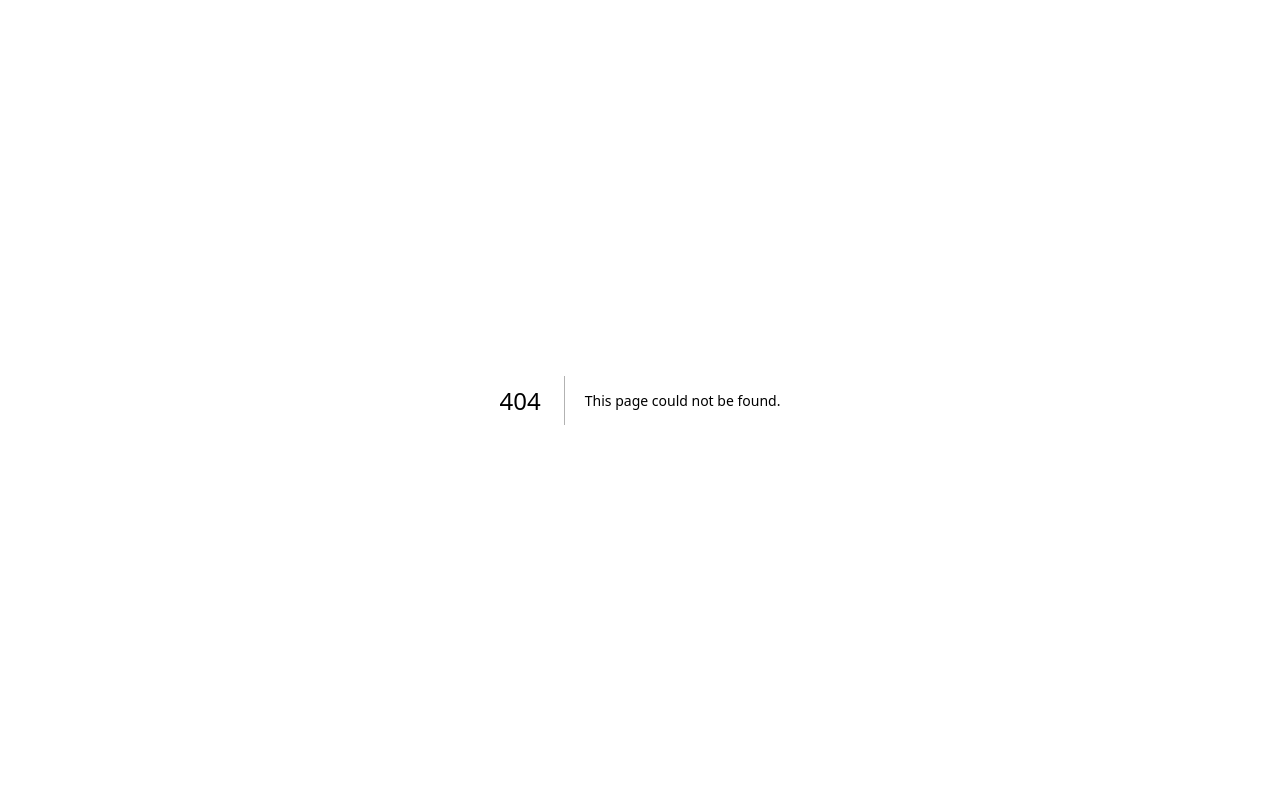
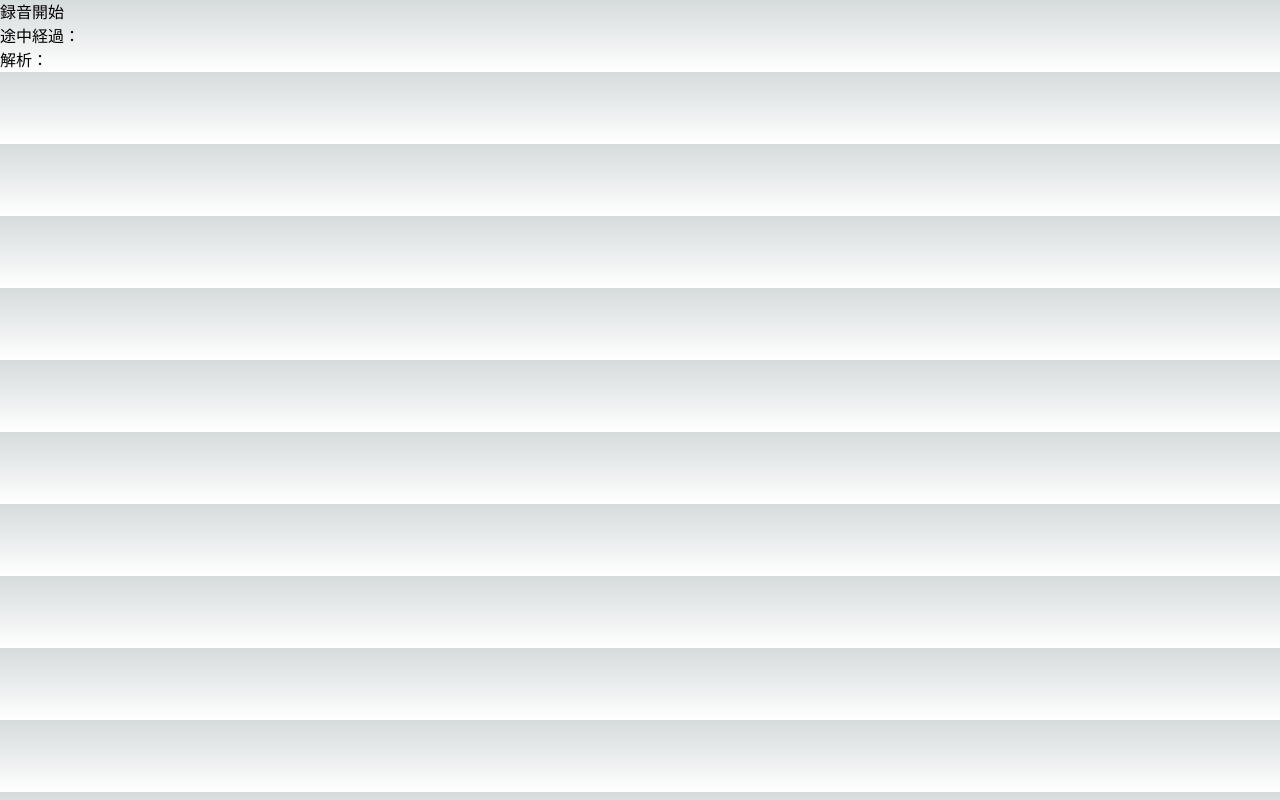
Before and after one commit to N-Hiro0123/LifePlanApp, a Next.js app in the folder frontend/: page /roadmap/1/1/chat in a window 1280 px wide. Before the commit this address had no page. Built offline with nearby package versions, Linux system fonts and the light colour scheme.

Commit message:
ChatPostsへの投稿まで、フロントエンドから確認

```diff
--- /dev/null
+++ b/frontend/src/app/roadmap/[user_id]/[parent_id]/chat/createChatPost.js
@@ -0,0 +1,19 @@
+const createChatPost = async (values) => {
+  //   const creating_customer_name = formData.get("customer_name");
+  //   const creating_customer_id = formData.get("customer_id");
+  //   const creating_age = formData.get("age");
+  //   const creating_gender = formData.get("gender");
+  console.log(values);
+  const body_msg = JSON.stringify(values);
+
+  const res = await fetch(process.env.NEXT_PUBLIC_API_ENDPOINT + `/chatposts`, {
+    method: "POST",
+    headers: { "Content-Type": "application/json" },
+    body: body_msg,
+  });
+  if (!res.ok) {
+    throw new Error("Failed to create chatposts");
+  }
+};
+
+export default createChatPost;
--- /dev/null
+++ b/frontend/src/app/roadmap/[user_id]/[parent_id]/chat/getServerTime.js
@@ -0,0 +1,12 @@
+export default async function fetchChatPosts() {
+  const res = await fetch(process.env.NEXT_PUBLIC_API_ENDPOINT + "/chatposts", {
+    cache: "no-cache",
+  });
+  if (!res.ok) {
+    throw new Error("Failed to fetch chatposts");
+  }
+  // resを呼び出せるのは一度まで。awaitを使わないとPromiseオブジェクトが格納されてしまう
+  const data = await res.json();
+
+  return data["created_at"];
+}
--- /dev/null
+++ b/frontend/src/app/roadmap/[user_id]/[parent_id]/chat/page.tsx
@@ -0,0 +1,109 @@
+"use client";
+
+import { useState, useEffect } from "react";
+import { useParams, useRouter } from "next/navigation";
+
+import getServerTime from "./getServerTime";
+import createChatPost from "./createChatPost";
+
+export default function Chat() {
+  const router = useRouter();
+  const params = useParams();
+  console.log(params.user_id, params.parent_id);
+  const [start_time, setStart_time] = useState<string>("");
+  const [end_time, setEnd_time] = useState<string>("");
+
+  const [isRecording, setIsRecording] = useState(false);
+  const [text, setText] = useState<string>("");
+  const [transcript, setTranscript] = useState<string>("");
+  const [recognition, setRecognition] = useState<SpeechRecognition | null>(
+    null
+  );
+
+  useEffect(() => {
+    if (typeof window !== "undefined") {
+      // このブロックのコードは、windowオブジェクトが存在する（つまりブラウザ環境で実行されている）場合にのみ実行されます
+      const recognition = new webkitSpeechRecognition();
+      recognition.lang = "ja-JP";
+      recognition.continuous = true;
+      recognition.interimResults = true;
+      setRecognition(recognition);
+    }
+  }, []);
+
+  useEffect(() => {
+    if (!recognition) return;
+    if (isRecording) {
+      // false->tureの時の処理
+      // 記録開始時間の取得
+      const fetchAndSetStartTime = async () => {
+        const server_time = await getServerTime();
+        setStart_time(server_time);
+      };
+      fetchAndSetStartTime();
+      // 録音開始
+      recognition.start();
+    } else {
+      // true->falseの時の処理
+      // 録音を停止
+      recognition.stop();
+      // 記録停止時間の取得
+      const fetchAndSetEndTime = async () => {
+        const server_time = await getServerTime();
+        setEnd_time(server_time);
+      };
+      fetchAndSetEndTime();
+
+      // textを初期化
+      setText("");
+    }
+  }, [isRecording]);
+
+  useEffect(() => {
+    if (start_time < end_time) {
+      // 録音内容をChatPostsへ保存
+      const fetchChatPost = async () => {
+        const values = {
+          parent_user_id: params.parent_id,
+          child_user_id: params.user_id,
+          recording_start_datetime: start_time,
+          recording_end_datetime: end_time,
+        };
+        console.log(values);
+        createChatPost(values);
+      };
+      fetchChatPost();
+    }
+  }, [end_time]);
+
+  useEffect(() => {
+    if (!recognition) return;
+    recognition.onresult = (event) => {
+      const results = event.results;
+      for (let i = event.resultIndex; i < results.length; i++) {
+        if (results[i].isFinal) {
+          setText((prevText) => prevText + results[i][0].transcript);
+          setTranscript("");
+        } else {
+          setTranscript(results[i][0].transcript);
+        }
+      }
+    };
+  }, [recognition]);
+
+  return (
+    <main>
+      <button
+        onClick={() => {
+          setIsRecording((prev) => !prev);
+        }}
+      >
+        {isRecording ? "停止" : "録音開始"}
+      </button>
+      <div>
+        <p>途中経過：{transcript}</p>
+        <p>解析：{text}</p>
+      </div>
+    </main>
+  );
+}
```
